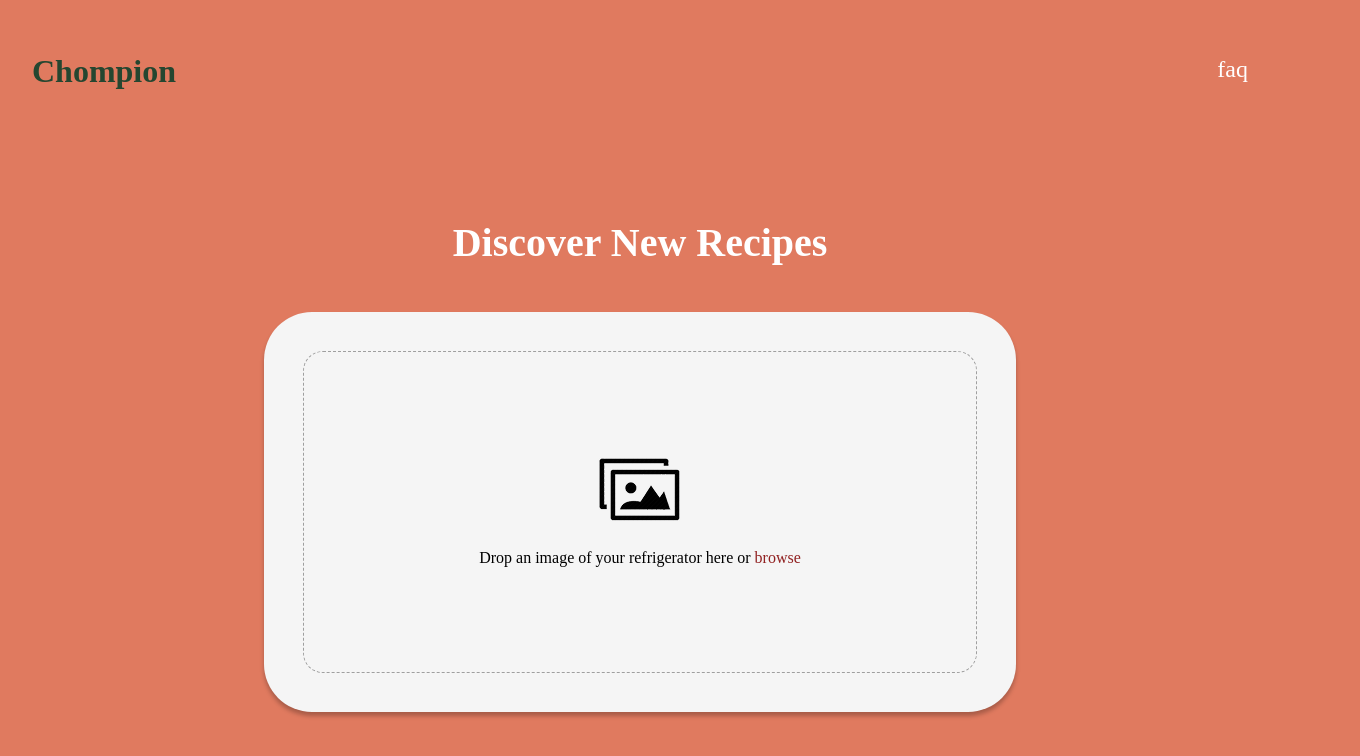
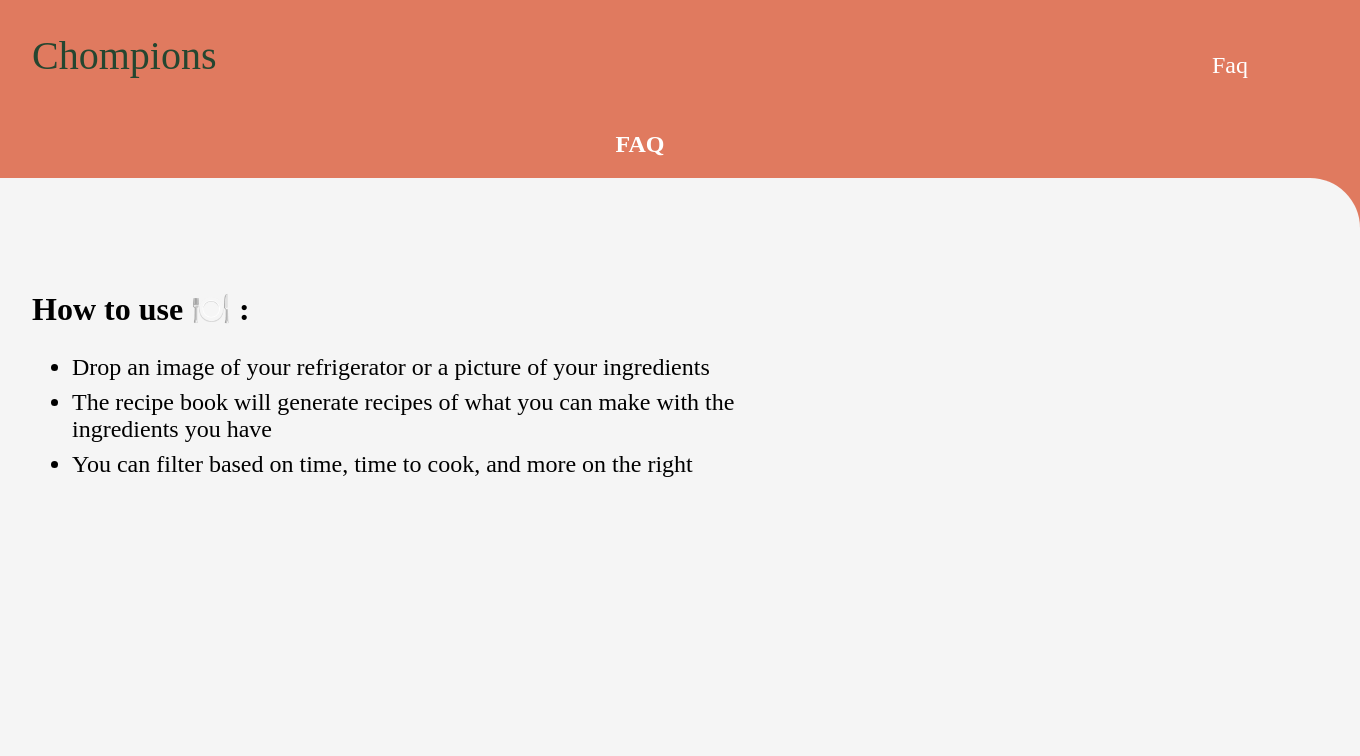
Before and after one commit to JJBai2003/AI-Prac-Project, a React (Create React App) app in the folder chompions/: page /faq in a window 1280 px wide. Shown: the top 756 px of the page, 1360 px wide, since content can reach past the window. Built offline with nearby package versions, Linux system fonts and the light colour scheme.

Commit message:
faq page

```diff
--- a/chompions/package.json
+++ b/chompions/package.json
@@ -9,6 +9,7 @@
     "@testing-library/user-event": "^13.5.0",
     "react": "^19.0.0",
     "react-dom": "^19.0.0",
+    "react-router-dom": "^7.3.0",
     "react-scripts": "5.0.1",
     "web-vitals": "^2.1.4"
   },
--- a/chompions/src/App.css
+++ b/chompions/src/App.css
@@ -12,9 +12,22 @@ body {
   margin: 2em;
 }
 
-.nav p {
+.nav-home {
+  display: flex;
+  flex-direction: row;
+  color: #254630;
+  font-size: 2.5em;
+  text-decoration: none;
+  align-items: anchor-center;
+
+}
+
+.nav-link {
+  display: flex;
   color: #fff;
   font-size: 1.5em;
+  text-decoration: none;
+  align-items: flex-end;
 }
 
 /* container on home page */
@@ -54,7 +67,6 @@ body {
 
 .smaller-container img {
   max-width: 20%;
-  /* Ensures image doesn't overflow */
   margin-left: auto;
   margin-right: auto;
 
@@ -64,5 +76,44 @@ body {
   color: #912121;
 }
 
+/* faq page */
+.faq-wrapper {
+  display: flex;
+  flex-direction: column;
+  justify-content: center;
+  align-items: center;
+  margin-bottom: 0;
+  height: 88vh;
+  color: #fff;
+}
+
+.faq-container {
+  width: 90rem;
+  height: 50rem;
+  background-color: #F5F5F5;
+  border-radius: 3.125rem 3.125rem 0rem 0rem;
+  color: #000000;
+}
+
+.faq-container h2 {
+  font-size: 2em;
+  margin-top: 3.5em;
+  margin-left: 3.5em;
+}
+
+.faq-container ul {
+  list-style-type: disc;
+  padding-left: 2rem;
+  font-size: 1.5em;
+}
+
+.faq-container li {
+  flex-wrap: wrap;
+  width: 30em;
+  margin-bottom: 0.5rem;
+  margin-left: 5em;
+}
+
+
 
 @media (prefers-reduced-motion: no-preference) {}
--- a/chompions/src/App.js
+++ b/chompions/src/App.js
@@ -5,7 +5,7 @@ import photo from './assets/photo.png'
 function App() {
   return (
     <div>
-      <NavBar></NavBar>
+      {/* <NavBar></NavBar> */}
       <div className="outer-container">
         <h1>Discover New Recipes</h1>
         <div className="container">
--- a/chompions/src/Faq.js
+++ b/chompions/src/Faq.js
@@ -2,10 +2,23 @@ import NavBar from './components/NavBar';
 
 function Faq() {
   return (
-    <div>
-      <NavBar></NavBar>
+    <>
+      <div className='faq-wrapper'>
+        <div>
+          <h2>FAQ</h2>
 
-    </div>
+        </div>
+        <div className='faq-container'>
+          <h2>How to use 🍽️ : </h2>
+          <ul>
+            <li>Drop an image of your refrigerator or a picture of your ingredients</li>
+            <li>The recipe book will generate recipes of what you can make with the ingredients you have</li>
+            <li>You can filter based on time, time to cook, and more on the right</li>
+          </ul>
+      </div>
+    </div >
+    </>
+
   );
 }
 
--- a/chompions/src/components/NavBar.js
+++ b/chompions/src/components/NavBar.js
@@ -1,11 +1,10 @@
+import { Link } from "react-router-dom";
+
 export default function NavBar() {
     return (
-        <>
-            <div className="nav">
-                <h1>Chompion</h1>
-                <p>faq</p>
-                {/* <link to="/Faq">faq</link> */}
-            </div>
-        </>)
-
+        <div className="nav">
+            <Link to="/" className="nav-home">Chompions</Link>
+            <Link to="/faq" className="nav-link">Faq</Link>
+        </div>
+    );
 }
--- a/chompions/src/index.js
+++ b/chompions/src/index.js
@@ -1,13 +1,27 @@
 import React from 'react';
+import {
+  BrowserRouter as Router,
+  Routes,
+  Route,
+} from "react-router-dom";
 import ReactDOM from 'react-dom/client';
 import './index.css';
+import NavBar from './components/NavBar';
 import App from './App';
+import Faq from './Faq';
 import reportWebVitals from './reportWebVitals';
 
 const root = ReactDOM.createRoot(document.getElementById('root'));
 root.render(
+
   <React.StrictMode>
-    <App />
+    <Router>
+      <NavBar />
+      <Routes>
+        <Route exact path="/" element={<App />} />
+        <Route path="/faq" element={<Faq />} />
+      </Routes>
+    </Router>
   </React.StrictMode>
 );
 
```
Also changed, not shown: chompions/src/components/BookPage.js (added), 1 other file (tests, documents, lock files or other folders).
